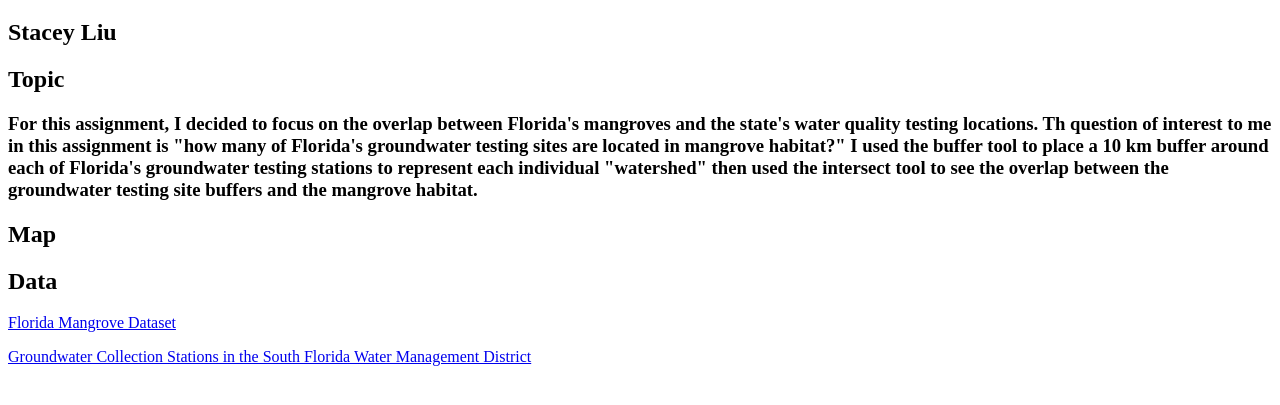
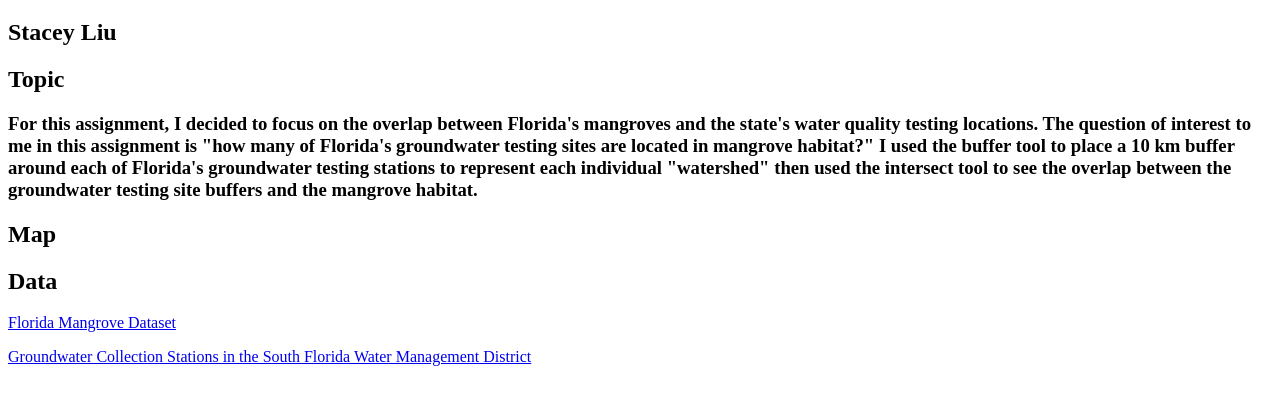
Before and after one commit to scliu-4115/GEOG-370-HW-8, a plain HTML site: page index.html in a window 1280 px wide. Shown: the part 61-466 px from the top of the page. Drawn offline with Linux system fonts and the light colour scheme.

Commit message:
Blurb updated

```diff
--- a/index.html
+++ b/index.html
@@ -9,7 +9,7 @@
 <h1>Homework 8</h1>
 <h2>Stacey Liu</h2>
 <h2>Topic</h2>
-<h3>For this assignment, I decided to focus on the overlap between Florida's mangroves and the state's water quality testing locations. Th question of interest to me in this assignment is "how many of Florida's groundwater testing sites are located in mangrove habitat?" I used the buffer tool to place a 10 km buffer around each of Florida's groundwater testing stations to represent each individual "watershed" then used the intersect tool to see the overlap between the groundwater testing site buffers and the mangrove habitat.</h3>
+<h3>For this assignment, I decided to focus on the overlap between Florida's mangroves and the state's water quality testing locations. The question of interest to me in this assignment is "how many of Florida's groundwater testing sites are located in mangrove habitat?" I used the buffer tool to place a 10 km buffer around each of Florida's groundwater testing stations to represent each individual "watershed" then used the intersect tool to see the overlap between the groundwater testing site buffers and the mangrove habitat.</h3>
 <h2>Map</h2>
 <h2>Data</h2>
 <a href="https://geodata.myfwc.com/datasets/a78a27e02f9d4a71a3c3357aefc35baf_4/explore?location=25.426884%2C-80.942896%2C8.47"> Florida Mangrove Dataset </a>
```
